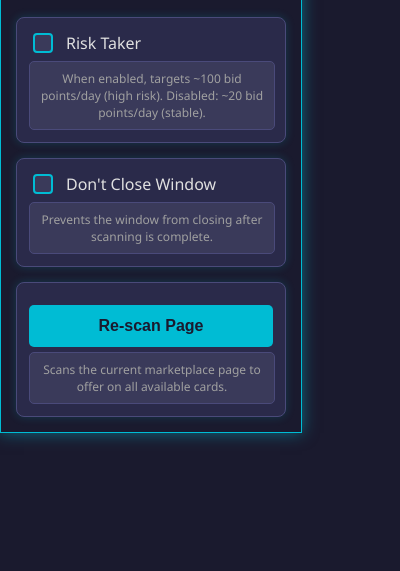
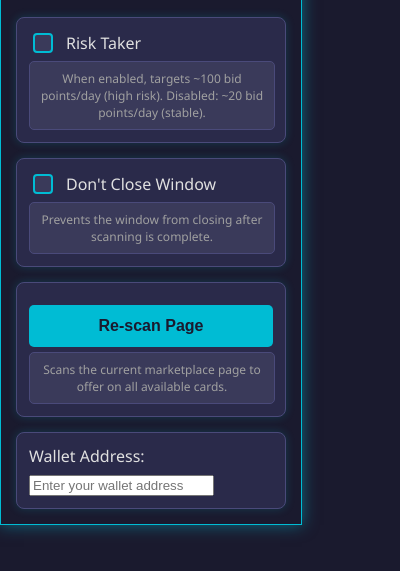
Before and after one commit to ThisIsAllYouNeed/renaiss-bid-bot-extension, a browser extension: page src/popup.html in a window 400 px wide. Shown: the part 103-674 px from the top of the page. Drawn offline with Linux system fonts and the light colour scheme.

Commit message:
feat: add wallet address input to popup

```diff
--- a/src/popup.html
+++ b/src/popup.html
@@ -33,6 +33,11 @@
                 <p class="description-text button-description">Scans the current marketplace page to offer on all available cards.</p>
             </div>
         </div>
+        <div class="setting">
+            <label for="userAddress">Wallet Address:</label>
+            <input type="text" id="userAddress" placeholder="Enter your wallet address" />
+            <span id="addressSaved" style="display: none; color: #10b981; margin-left: 8px;">✓ Saved</span>
+        </div>
     </div>
     <script src="popup.js"></script>
 </body>
```
